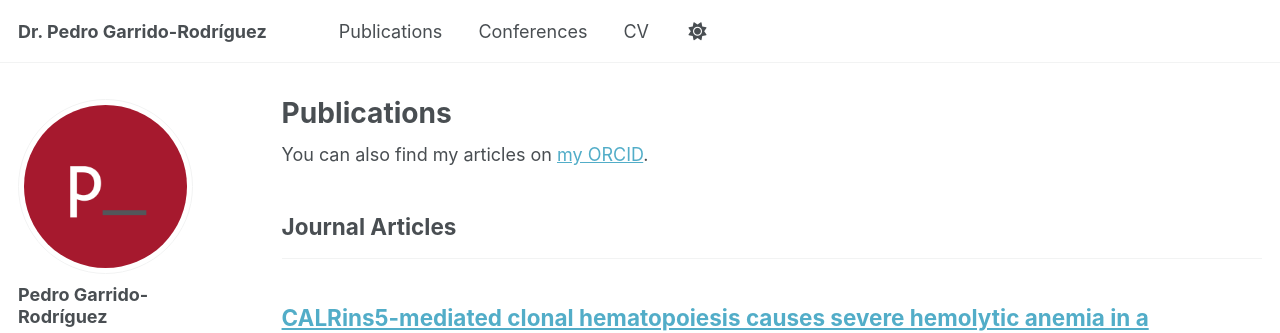
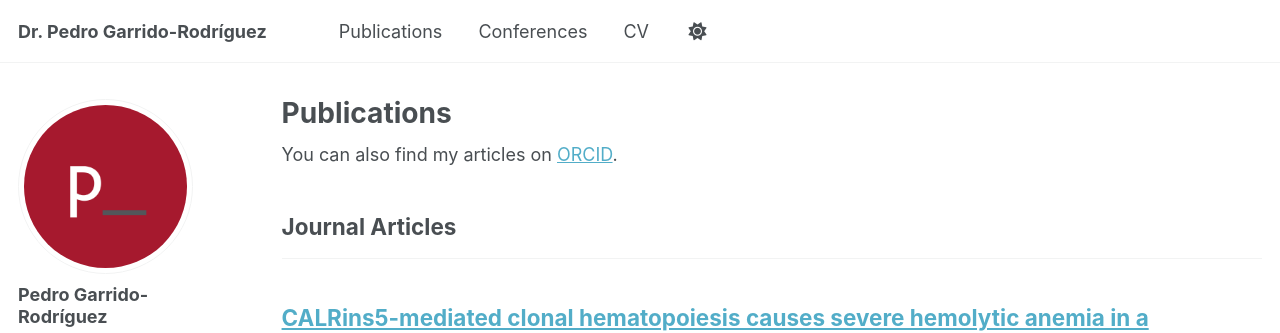
Before and after one commit to pedro-garridor/pedro-garridor.github.io, a Jekyll site: the page built from _pages/publications.html, in a window 1280 px wide and 900 px high. Shown: the top 333 px of the window. Built offline with Jekyll 4.4.1, drawn with Linux system fonts in a browser that asks for light colours; some web fonts are replaced.

```diff
--- a/_pages/publications.html
+++ b/_pages/publications.html
@@ -6,7 +6,7 @@
 ---
 
 {% if site.author.googlescholar %}
-  <div class="wordwrap">You can also find my articles on <a href="{{site.author.orcid}}">my ORCID</a>.</div>
+  <div class="wordwrap">You can also find my articles on <a href="{{site.author.orcid}}">ORCID</a>.</div>
 {% endif %}
 
 {% include base_path %}
```
